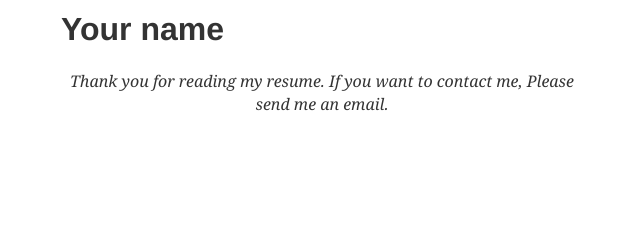
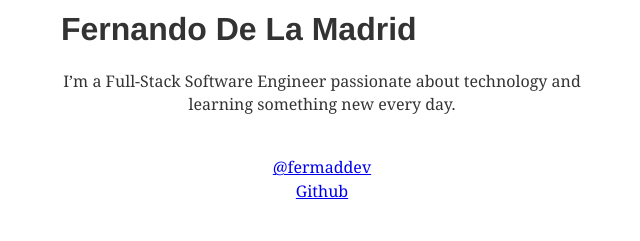
Before and after one commit to ferdelamad/maddev, a Gatsby site: page /about in a window 1280 px wide. Shown: the whole page, without its empty margins (318-958 px from the left). Built offline with nearby package versions, Linux system fonts and the light colour scheme; Gatsby itself is replaced by a stand-in of ours; some packages are replaced by stand-ins of ours; what typography-theme-github would draw is missing.

Commit message:
styling third pass

```diff
--- a/content/__about/resume-en.md
+++ b/content/__about/resume-en.md
@@ -1,13 +1,29 @@
 ---
 title: 'about'
-date: 2019-1-27 16:21:13
+date: 2019-07-20 16:21:13
 lang: 'en'
 ---
 
-# Your name
+# Fernando De La Madrid
 
 <div align="center">
-
-_Thank you for reading my resume. If you want to contact me, Please send me an email._
-
+  I’m a Full-Stack Software Engineer passionate about technology and learning something new every day.
+  <div style="margin-top: 40px;">
+    <a
+      href="https://twitter.com/fermaddev/"
+      aria-label="Twitter"
+      target="_blank"
+    >
+    @fermaddev
+    </a>
+  </div>
+  <div>
+    <a
+      href="https://github.com/ferdelamad/"
+      aria-label="GitHub"
+      target="_blank"
+    >
+    Github
+    </a>
+  </div>
 </div>
--- a/src/components/top/index.scss
+++ b/src/components/top/index.scss
@@ -19,7 +19,7 @@
 
   .theme {
     float: right;
-    padding: 14px;
+    padding: 15px 18px;
     opacity: 0.6;
   }
 }
```
